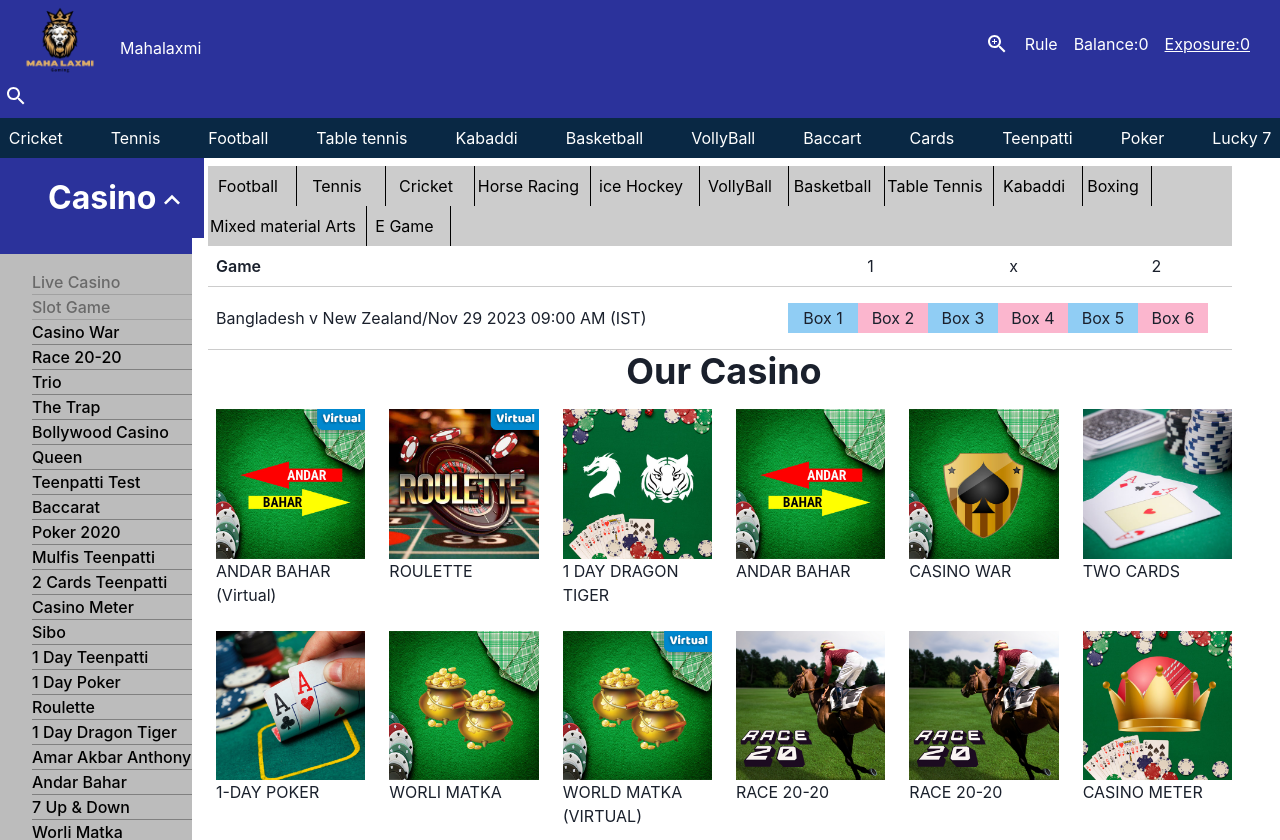
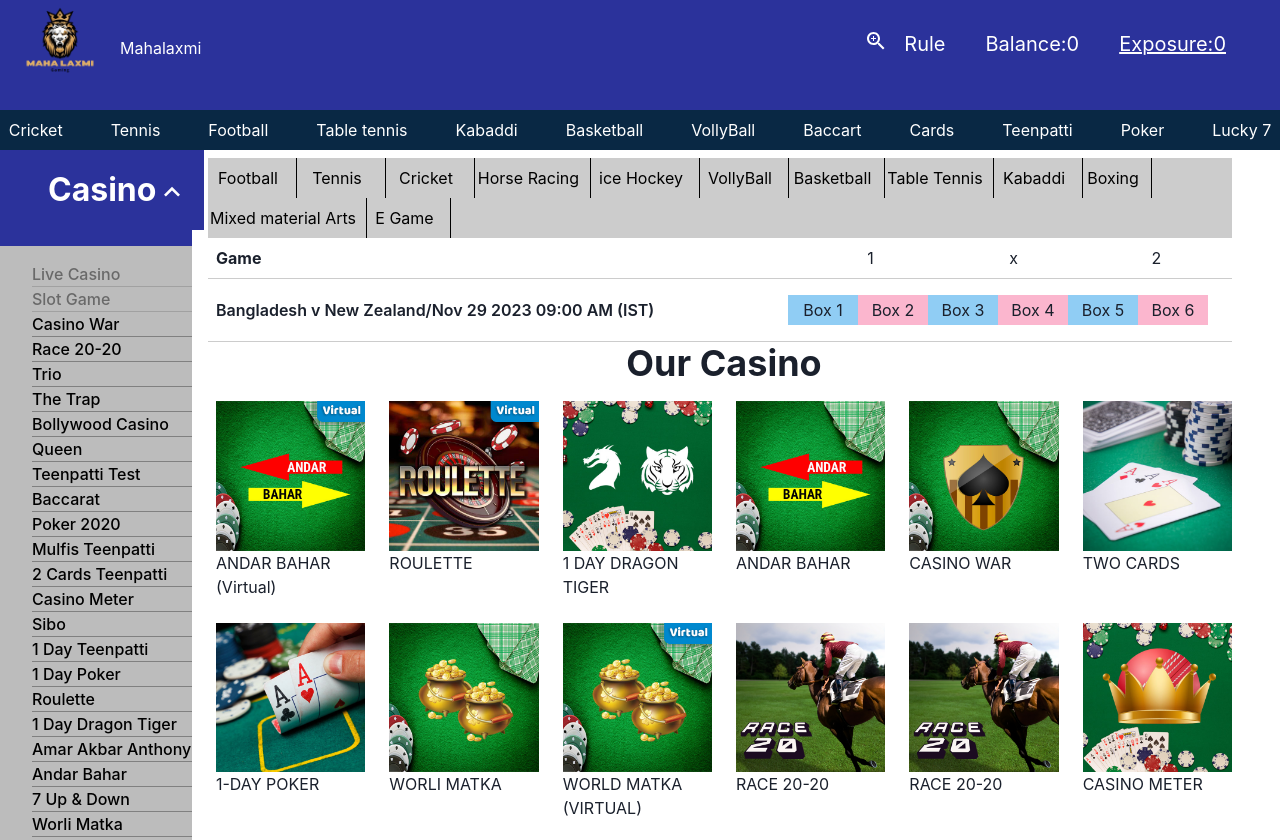
Before and after one commit to Akshaybaiswaree/Mahalaxmi, a React (Vite) app: page /home in a window 1280 px wide. Shown: the top 840 px of the page. Built offline with nearby package versions, Linux system fonts and the light colour scheme.

Commit message:
video changes and alignItem

```diff
--- a/src/Component/Home/Games/AndarBahar.jsx
+++ b/src/Component/Home/Games/AndarBahar.jsx
@@ -28,7 +28,7 @@ const AndarBahar = () => {
     <>
       <ChakraProvider>
         {/* {/ AsideSection /} */}
-        <Box width="100%">
+        <Box width={{base:"85%",lg:"100%"}}>
           <Flex
             direction={{ base: "column", md: "row" }}
             justify="space-evenly"
@@ -43,7 +43,7 @@ const AndarBahar = () => {
            alignItems="center"
            justifyContent="center"
            position="relative"
-          width={{ base: "125%", md: "105%", lg: "50%" }}
+          width={{ base: "122%", md: "105%", lg: "50%" }}
            height={{ base: "auto", md: "500px" }}
            p={2}
 
@@ -59,6 +59,7 @@ const AndarBahar = () => {
               src={video}
               allowFullScreen
               style={{ objectFit: "cover", borderRadius: "10px" }}
+
 
                 />
               </AspectRatio>
@@ -89,7 +90,7 @@ const AndarBahar = () => {
             </Box>
 
             {/* {/ SmallAsideSection /} */}
-            <Accordion width={{base: "125%", md: "105%", lg: "50%" }}>
+            <Accordion width={{base: "123%", md: "105%", lg: "50%" }}>
               <AccordionItem bg="#092844" color="white" borderLeftRadius="5">
                 <h2>
                   <AccordionButton>
@@ -182,7 +183,7 @@ const AndarBahar = () => {
         </Box>
 
         {/* {/ CardBahar /} */}
-        <Box width={{ base: "125%", md: "105%", lg: "50%" }} height="400px" mt={3}>
+        <Box width={{ base: "100%", md: "105%", lg: "50%" }} height="400px" mt={3}>
           <Text fontWeight="bold">1st Card Bahar 25%:</Text>
           <Box width="100%">
             <Flex
--- a/src/Component/Home/Home.jsx
+++ b/src/Component/Home/Home.jsx
@@ -246,7 +246,7 @@ const Home = () => {
 >
 <Text
   fontSize="m"
-  fontWeight="600"
+  fontWeight="700"
   p={2}
   width={{ base: "100%", md: "auto" }}
   display={{ base: "none", md: "block" }}
@@ -289,7 +289,7 @@ display={{base:"none", md: "flex" ,lg:"flex"}}
   display={{base:"none", md:"flex", lg:"flex"}}
 >
 
-<Text fontSize="m" p={2} fontWeight="400" width={{ base: "90%", md: "auto" }}>
+<Text fontSize="m" p={2} fontWeight="600" width={{ base: "90%", md: "auto" }}>
   Bangladesh v New Zealand/Nov 29 2023 09:00 AM (IST)
 </Text>
 
--- a/src/Component/Navbar/Navbar.jsx
+++ b/src/Component/Navbar/Navbar.jsx
@@ -341,17 +341,21 @@ const Navbar = () => {
             <Box display={{base:"none",md:"flex", lg:"flex"}}
             gap={{lg:"4"}}
             marginTop={{lg:"2"}}
+
             >
-            <ZoomIn/>
+            <ZoomIn />
 
-            <Text display={{base:"none",mg:"flex",lg:"fl"}}>Rule</Text>
+            <Text display={{base:"none",mg:"flex",lg:"fl"}} marginRight={{lg:'1.5rem'}} fontSize={{lg:'20'}}>Rule</Text>
             </Box>
             <Text display={{base:"none", lg:"none"}} >< AccountBalance /> </Text>
 
-            <Text  marginTop={{lg:"2"}} >Balance:0</Text>
+            <Text  marginTop={{lg:"2"}} marginRight={{lg:'1.5rem'}} fontSize={{lg:'20'}}>Balance:0</Text>
             <Text
             textDecor={{lg:"underline"}}
             marginTop={{lg:"2"}}
+            fontSize={{lg:'20'}}
+            marginRight={{lg:'1.5rem'}}
+
             >Exposure:0</Text>
 
 
@@ -440,7 +444,7 @@ const Navbar = () => {
        width={{ base: "7",lg:"40%"}}
        padding={{base:"1"}}
 
-       > <SearchIcon/>
+       >
        </Box>
 
        <Box
```
